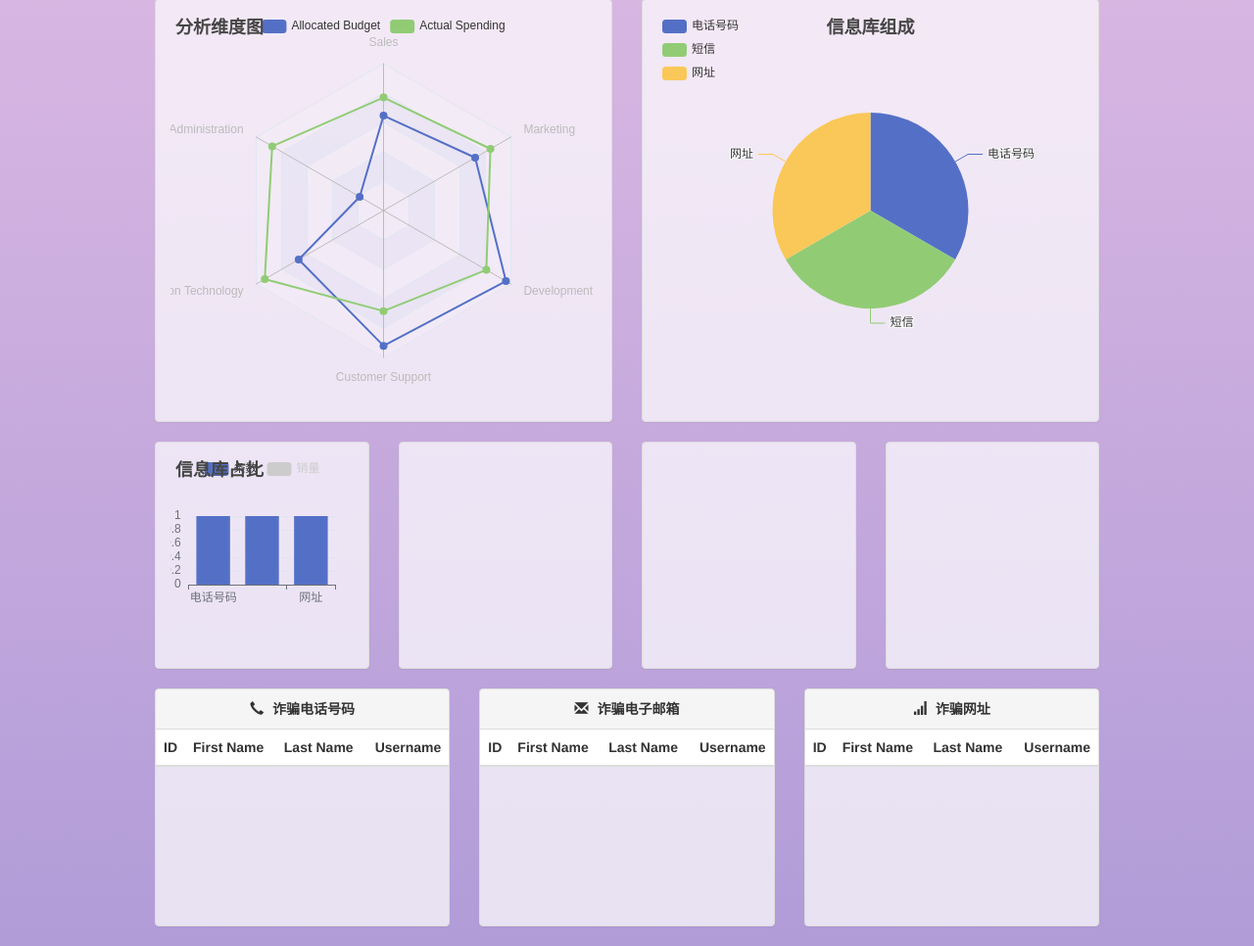
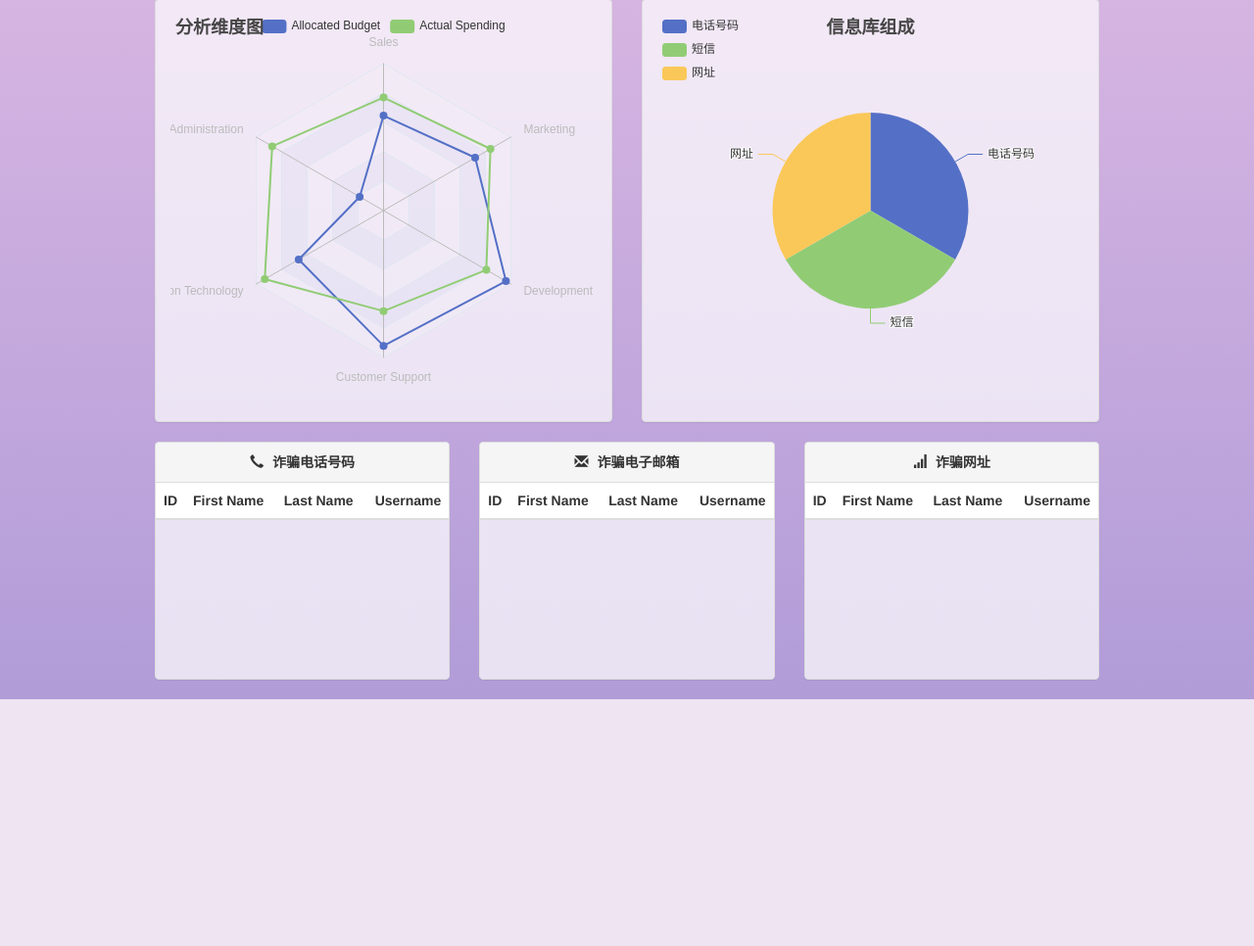
Before and after one commit to duuook/Anti-Fraud-Situational-Awareness, a Django app: page /afsa/ in a window 1280 px wide. Shown: the part 191-1157 px from the top of the page at 98% size. After the commit the page ends 905 px from the top, so only its background shows below. Run offline with Django 4.2, Linux system fonts and the light colour scheme; tables that the repository leaves empty hold one stand-in row (values such as "Sample post"); lists and menus that the app fills with data are empty; some libraries are stand-ins or nearby versions.

Commit message:
修改部分样式

```diff
--- a/SE/templates/index.html
+++ b/SE/templates/index.html
@@ -119,98 +119,67 @@
         </div>
     </div>
 
-    <div id="bar chart">
-        <div class="container">
-            <div class="col-md-3">
-                <div class="panel panel-default">
-                    <div class="panel-body">
-                        <!-- 形成图表 -->
-                        <div id="phone_number_chart" style="width: 100%;height:200px;"></div>
-                        <script type="text/javascript">
-                            // 基于准备好的dom，初始化echarts实例
-                            var myChart = echarts.init(document.getElementById('phone_number_chart'));
-
-                            // 指定图表的配置项和数据
-                            var option = {
-                                title: {
-                                    text: '信息库占比'
-                                },
-                                tooltip: {},
-                                legend: {
-                                    data: ['条数', '销量'],
-                                    selectedMode: 'single',
-                                },
-                                xAxis: {
-                                    data: ['电话号码', '短信', '网址']
-                                },
-                                yAxis: {},
-                                series: [{
-                                    name: '条数',
-                                    type: 'bar',
-                                    data: {{chart_data}}
-                                },
-                                    {
-                                        name: '销量',
-                                        type: 'bar',
-                                        data: [5, 20, 36]
-                                    }]
-                            };
-
-                            // 使用刚指定的配置项和数据显示图表。
-                            myChart.setOption(option);
-
-                            myChart.on('legendselectchanged', function (params) {
-                                var newAxisData;
-                                console.log(params);
-                                if (params.name === '条数') {
-                                    newAxisData = ['电话号码', '短信', '网址'];
-                                } else if (params.name === '销量') {
-                                    newAxisData = ['产品A', '产品B', '产品C'];
-                                }
-                                option.xAxis = {
-                                    data: newAxisData
-                                }
-                                myChart.setOption(option);
-                            });
-                        </script>
-                    </div>
-                </div>
-            </div>
-            <div class="col-md-3">
-                <div class="panel panel-default">
-                    <div class="panel-body">
-                        <!-- 形成图表 -->
-                        <div id="myChart01" style="width: 100%;height:200px;"></div>
-                        <script type="text/javascript">
-
-                        </script>
-                    </div>
-                </div>
-            </div>
-            <div class="col-md-3">
-                <div class="panel panel-default">
-                    <div class="panel-body">
-                        <!-- 形成图表 -->
-                        <div id="myChart01" style="width: 100%;height:200px;"></div>
-                        <script type="text/javascript">
-
-                        </script>
-                    </div>
-                </div>
-            </div>
-            <div class="col-md-3">
-                <div class="panel panel-default">
-                    <div class="panel-body">
-                        <!-- 形成图表 -->
-                        <div id="myChart01" style="width: 100%;height:200px;"></div>
-                        <script type="text/javascript">
-
-                        </script>
-                    </div>
-                </div>
-            </div>
-        </div>
-    </div>
+{#    <div id="bar chart">#}
+{#        <div class="container">#}
+{#            <div class="panel panel-default">#}
+{#                <div class="panel-body">#}
+{#                    <!-- 形成图表 -->#}
+{#                    <div id="phone_number_chart" style="width: 100%;height:200px;"></div>#}
+{#                    <script type="text/javascript">#}
+{#                        // 基于准备好的dom，初始化echarts实例#}
+{#                        var myChart = echarts.init(document.getElementById('phone_number_chart'));#}
+{##}
+{#                        // 指定图表的配置项和数据#}
+{#                        var option = {#}
+{#                            title: {#}
+{#                                text: '信息库占比',#}
+{#                                left: 'center',#}
+{#                                top: 'bottom'#}
+{#                            },#}
+{#                            tooltip: {},#}
+{#                            legend: {#}
+{#                                data: ['条数', '销量'],#}
+{#                                selectedMode: 'single',#}
+{#                            },#}
+{#                            xAxis: {#}
+{#                                data: ['电话号码', '短信', '网址']#}
+{#                            },#}
+{#                            yAxis: {},#}
+{#                            series: [{#}
+{#                                name: '条数',#}
+{#                                type: 'bar',#}
+{#                                barWidth: '50%',#}
+{#                                data: {{chart_data}}#}
+{#                            },#}
+{#                                {#}
+{#                                    name: '销量',#}
+{#                                    type: 'bar',#}
+{#                                    barWidth: '20px',#}
+{#                                    data: [5, 20, 36]#}
+{#                                }]#}
+{#                        };#}
+{##}
+{#                        // 使用刚指定的配置项和数据显示图表。#}
+{#                        myChart.setOption(option);#}
+{##}
+{#                        myChart.on('legendselectchanged', function (params) {#}
+{#                            var newAxisData;#}
+{#                            console.log(params);#}
+{#                            if (params.name === '条数') {#}
+{#                                newAxisData = ['电话号码', '短信', '网址'];#}
+{#                            } else if (params.name === '销量') {#}
+{#                                newAxisData = ['产品A', '产品B', '产品C'];#}
+{#                            }#}
+{#                            option.xAxis = {#}
+{#                                data: newAxisData#}
+{#                            }#}
+{#                            myChart.setOption(option);#}
+{#                        });#}
+{#                    </script>#}
+{#                </div>#}
+{#            </div>#}
+{#        </div>#}
+{#    </div>#}
 
 
     {#第二层第三个图表#}
```
